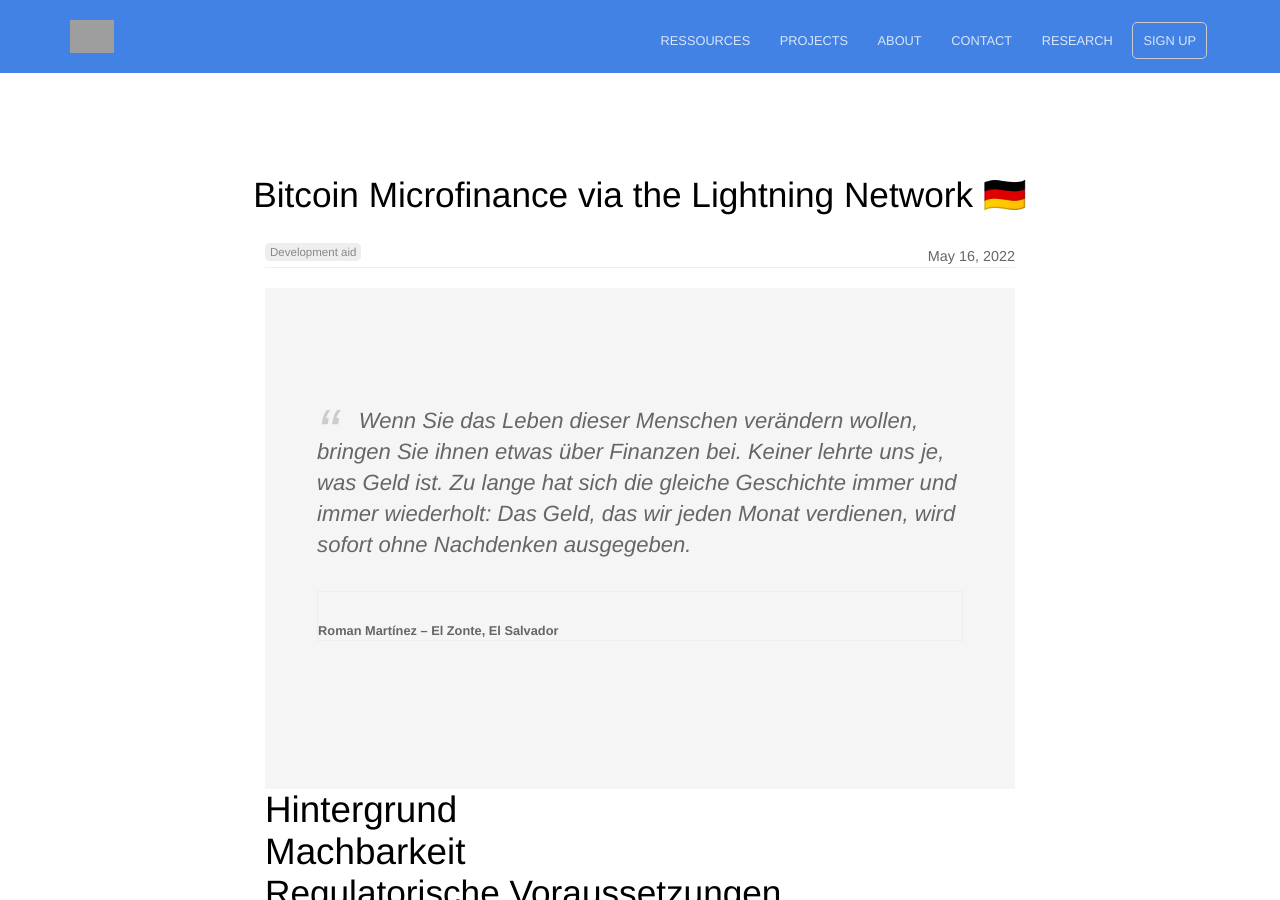
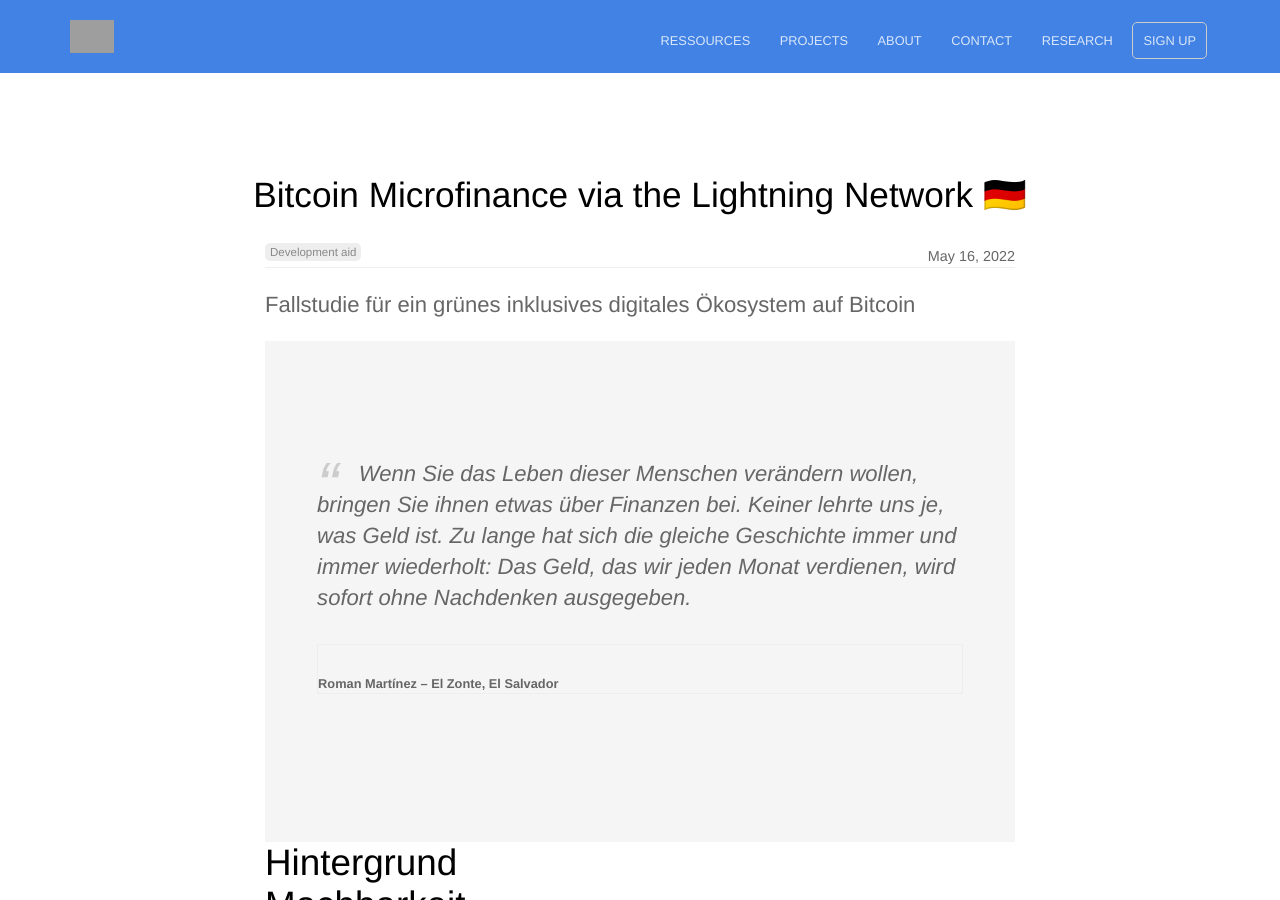
Before and after one commit to Bitcoin-InnovationHub/home, a Jekyll site: the page built from _posts/2022-05-16-bitcoin-microfinance.md, in a window 1280 px wide and 900 px high. Built offline with Jekyll 4.4.1, drawn with Linux system fonts in a browser that asks for light colours; grey boxes are pictures that could not be loaded.

Commit message:
Update 2022-05-16-bitcoin-microfinance.md

```diff
--- a/_posts/2022-05-16-bitcoin-microfinance.md
+++ b/_posts/2022-05-16-bitcoin-microfinance.md
@@ -5,6 +5,9 @@
   - Development Aid
 author_staff_member: anna
 ---
+
+Fallstudie für ein grünes inklusives digitales Ökosystem auf Bitcoin
+
 <section class="testimonial">
 		<div class="container flex">
 			<div class="testimonial-block">
```
